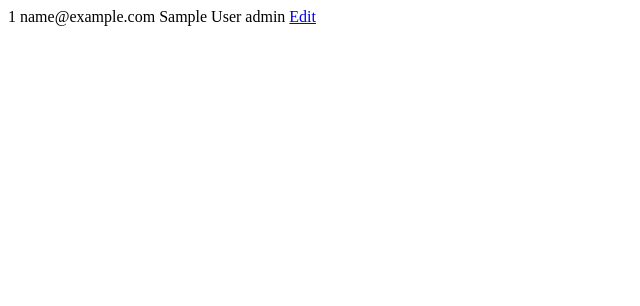
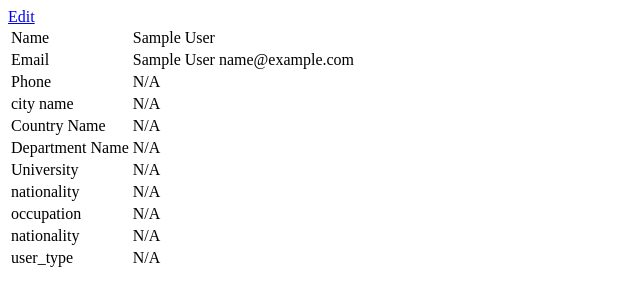
Before and after one commit to xphabib/AbroadInquary, a Rails app: page /dashboard/users/1 in a window 1280 px wide. Shown: the top 306 px of the page, without its empty margins (0-640 px from the left). Run offline with Rails 7, Linux system fonts and the light colour scheme; the visitor is signed in with stand-in values (Sample User, id 1).

Commit message:
profile show and edit

```diff
--- a/app/controllers/users_controller.rb
+++ b/app/controllers/users_controller.rb
@@ -3,6 +3,8 @@ class UsersController < ApplicationController
   layout 'dashboard'
   def index
     @users = User.all
+    p ">>>>>>>>>>>>>>>."
+    p @users.inspect
   end
 
   def show
@@ -16,6 +18,11 @@ class UsersController < ApplicationController
   def create
     if @user = User.create(set_params)
       redirect_to @user
+    else
+      p @user.inspect
+      @user.error
+      p ">>>>>>>>>>"
+
     end
   end
 
--- a/app/models/student_application.rb
+++ b/app/models/student_application.rb
@@ -7,5 +7,4 @@ class StudentApplication < ApplicationRecord
   mount_uploader :birth_certificate, ApplicationAttachmentUploader
   mount_uploader :bank_statement, ApplicationAttachmentUploader
   mount_uploader :bank_solvency_certificate, ApplicationAttachmentUploader
-
 end
--- a/app/views/users/index.html.erb
+++ b/app/views/users/index.html.erb
@@ -13,6 +13,7 @@
   <%= user.user_type %>
   <%= user.role %>
   <%= user.image %>
+  <%= link_to 'Show', user_path(user) %>
   <%= link_to 'Edit', edit_user_path(user) %>
   <%= link_to 'Delete', user_path(user), method: :delete, data: {confirm: 'are you sure'} %>
 <% end %>
--- a/app/views/users/show.html.erb
+++ b/app/views/users/show.html.erb
@@ -1,16 +1,92 @@
-<%= @user.id %>
-<%= @user.email %>
-<%= @user.full_name %>
-<%= @user.phone %>
-<%= @user.city.name if @user.city.present?%>
-<%= @user.country_name %>
-<%= @user.department_name %>
-<%= @user.university %>
-<%= @user.cgpa %>
-<%= @user.nationality %>
-<%= @user.occupation %>
-<%= @user.user_type %>
-<%= @user.role %>
-<%= @user.image %>
+<%#= @user.id %>
+<%#= @user.email %>
+<%#= @user.full_name %>
+<%#= @user.phone %>
+<%#= @user.city.name if @user.city.present? %>
+<%#= @user.country_name %>
+<%#= @user.department_name %>
+<%#= @user.university %>
+<%#= @user.cgpa %>
+<%#= @user.nationality %>
+<%#= @user.occupation %>
+<%#= @user.user_type %>
+<%#= @user.role %>
+<%#= @user.image %>
 
 <%= link_to 'Edit', edit_user_path(@user) %>
+
+
+
+<table class="table bg-white mt-2">
+  <tbody>
+  <tr>
+    <td> Name</td>
+    <td><%= @user.full_name %></td>
+  </tr>
+  <tr>
+    <td> Email</td>
+    <td><%= @user.full_name %></td>
+    <td><%= @user.email %></td>
+  </tr>
+  <tr>
+    <td> Phone</td>
+    <td><%= @user.phone.present? ? @user.phone : 'N/A' %></td>
+  </tr>
+
+
+    <tr>
+      <td> city name</td>
+      <td><%= @user.city.present? ? @user.city.name : 'N/A' %></td>
+    </tr>
+
+
+    <tr>
+      <td>  Country Name </td>
+      <td><%= @user.country_name.present? ? @user.country_name : 'N/A' %></td>
+    </tr>
+
+
+<!--    <tr>-->
+<!--      <td>  <%#= t('.img') %></td>-->
+<!--      <td><%#= @user.img.present? ? image_tag(@user.img, size: "160") : 'N/A' %></td>-->
+<!--    </tr>-->
+
+  <tr>
+    <td>  Department Name </td>
+    <td><%= @user.department_name.present? ? @user.department_name: 'N/A' %></td>
+  </tr>
+
+
+    <tr>
+      <td>  University </td>
+      <td><%= @user.university.present? ? @user.university : 'N/A' %></td>
+    </tr>
+<!--    <tr>-->
+<!--      <td>  dob</td>-->
+<!--      <td><%#= @user.date_of_birth.present? ? user.date_of_birth.strftime("%B %d, %Y") : 'N/A' %></td>-->
+<!--    </tr>-->
+<!--    <tr>-->
+<!--      <td>  bg</td>-->
+<!--      <td><%#= @user.blood_group.present? ? user.blood_group : 'N/A' %></td>-->
+<!--    </tr>-->
+  <tr>
+    <td>  nationality </td>
+    <td><%= @user.nationality.present? ? @user.nationality : 'N/A' %></td>
+  </tr>
+  <tr>
+    <td>  occupation </td>
+    <td><%= @user.occupation.present? ? @user.occupation : 'N/A' %></td>
+  </tr>
+  <tr>
+    <td>  nationality </td>
+    <td><%= @user.nationality.present? ? @user.nationality : 'N/A' %></td>
+  </tr>
+  <tr>
+    <td>  user_type </td>
+    <td><%= @user.user_type.present? ? @user.user_type : 'N/A' %></td>
+  </tr>
+
+
+
+  </tbody>
+</table>
```
Also changed, not shown: app/views/student_applications/index.html.erb (+6 -6 lines), app/views/users/_form.html.erb (+71 -4 lines).
